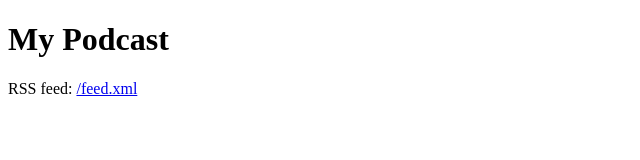
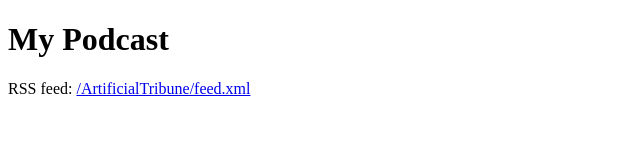
Before and after one commit to samuelATintegrity/ArtificialTribune, a plain HTML site: page index.html in a window 1280 px wide. Shown: the whole page, without its empty margins (0-640 px from the left). Drawn offline with Linux system fonts and the light colour scheme.

Commit message:
Update index.html

```diff
--- a/index.html
+++ b/index.html
@@ -6,6 +6,6 @@
   </head>
   <body>
     <h1>My Podcast</h1>
-    <p>RSS feed: <a href="/ArtificialTribune/feed.xml">/feed.xml</a></p>
+    <p>RSS feed: <a href="/ArtificialTribune/feed.xml">/ArtificialTribune/feed.xml</a></p>
   </body>
 </html>
```
